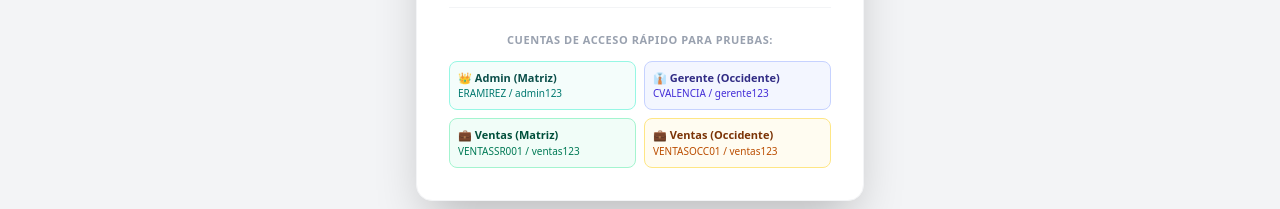
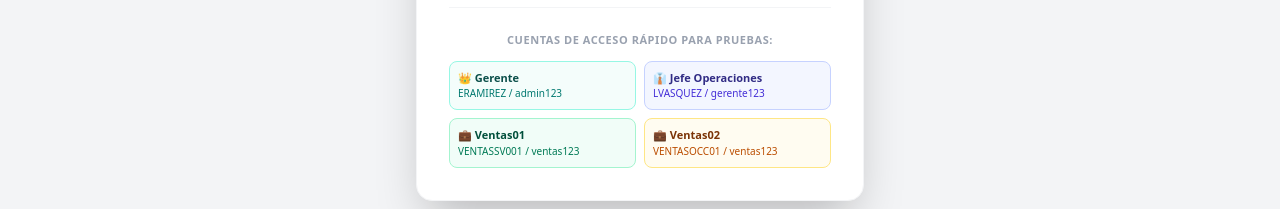
Before and after one commit to LVasquez93/WebAppRetail_FrontEnd, a React (Vite) app: page /login in a window 1280 px wide. Shown: the part 606-815 px from the top of the page. Built offline with nearby package versions, Linux system fonts and the light colour scheme; no server answers.

Commit message:
Update LoginView.tsx

```diff
--- a/src/features/auth/LoginView.tsx
+++ b/src/features/auth/LoginView.tsx
@@ -150,7 +150,7 @@ export const LoginView: React.FC = () => {
                 onClick={() => handleQuickLogin('ERAMIREZ', 'admin123')}
                 className="p-2 text-left bg-teal-50/70 hover:bg-teal-100/70 border border-teal-200 rounded-lg transition-colors cursor-pointer"
               >
-                <div className="text-[11px] font-bold text-teal-900">👑 Admin (Matriz)</div>
+                <div className="text-[11px] font-bold text-teal-900">👑 Gerente</div>
                 <div className="text-[10px] text-teal-700">ERAMIREZ / admin123</div>
               </button>
 
@@ -159,8 +159,8 @@ export const LoginView: React.FC = () => {
                 onClick={() => handleQuickLogin('CVALENCIA', 'gerente123')}
                 className="p-2 text-left bg-indigo-50/70 hover:bg-indigo-100/70 border border-indigo-200 rounded-lg transition-colors cursor-pointer"
               >
-                <div className="text-[11px] font-bold text-indigo-900">👔 Gerente (Occidente)</div>
-                <div className="text-[10px] text-indigo-700">CVALENCIA / gerente123</div>
+                <div className="text-[11px] font-bold text-indigo-900">👔 Jefe Operaciones</div>
+                <div className="text-[10px] text-indigo-700">LVASQUEZ / gerente123</div>
               </button>
 
               <button
@@ -168,8 +168,8 @@ export const LoginView: React.FC = () => {
                 onClick={() => handleQuickLogin('VENTASSR001', 'ventas123')}
                 className="p-2 text-left bg-emerald-50/70 hover:bg-emerald-100/70 border border-emerald-200 rounded-lg transition-colors cursor-pointer"
               >
-                <div className="text-[11px] font-bold text-emerald-900">💼 Ventas (Matriz)</div>
-                <div className="text-[10px] text-emerald-700">VENTASSR001 / ventas123</div>
+                <div className="text-[11px] font-bold text-emerald-900">💼 Ventas01</div>
+                <div className="text-[10px] text-emerald-700">VENTASSV001 / ventas123</div>
               </button>
 
               <button
@@ -177,7 +177,7 @@ export const LoginView: React.FC = () => {
                 onClick={() => handleQuickLogin('VENTASOCC01', 'ventas123')}
                 className="p-2 text-left bg-amber-50/70 hover:bg-amber-100/70 border border-amber-200 rounded-lg transition-colors cursor-pointer"
               >
-                <div className="text-[11px] font-bold text-amber-900">💼 Ventas (Occidente)</div>
+                <div className="text-[11px] font-bold text-amber-900">💼 Ventas02</div>
                 <div className="text-[10px] text-amber-700">VENTASOCC01 / ventas123</div>
               </button>
             </div>
```
